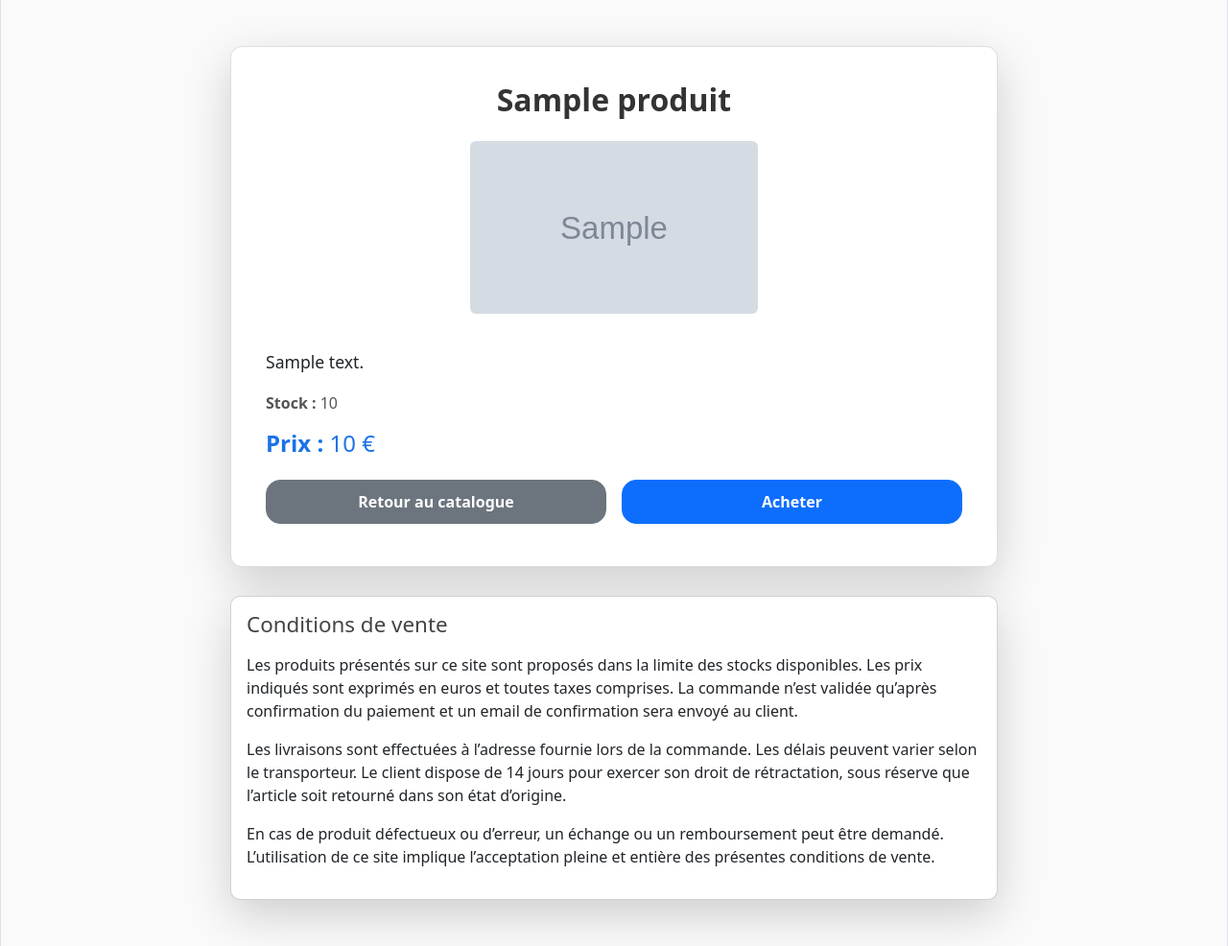
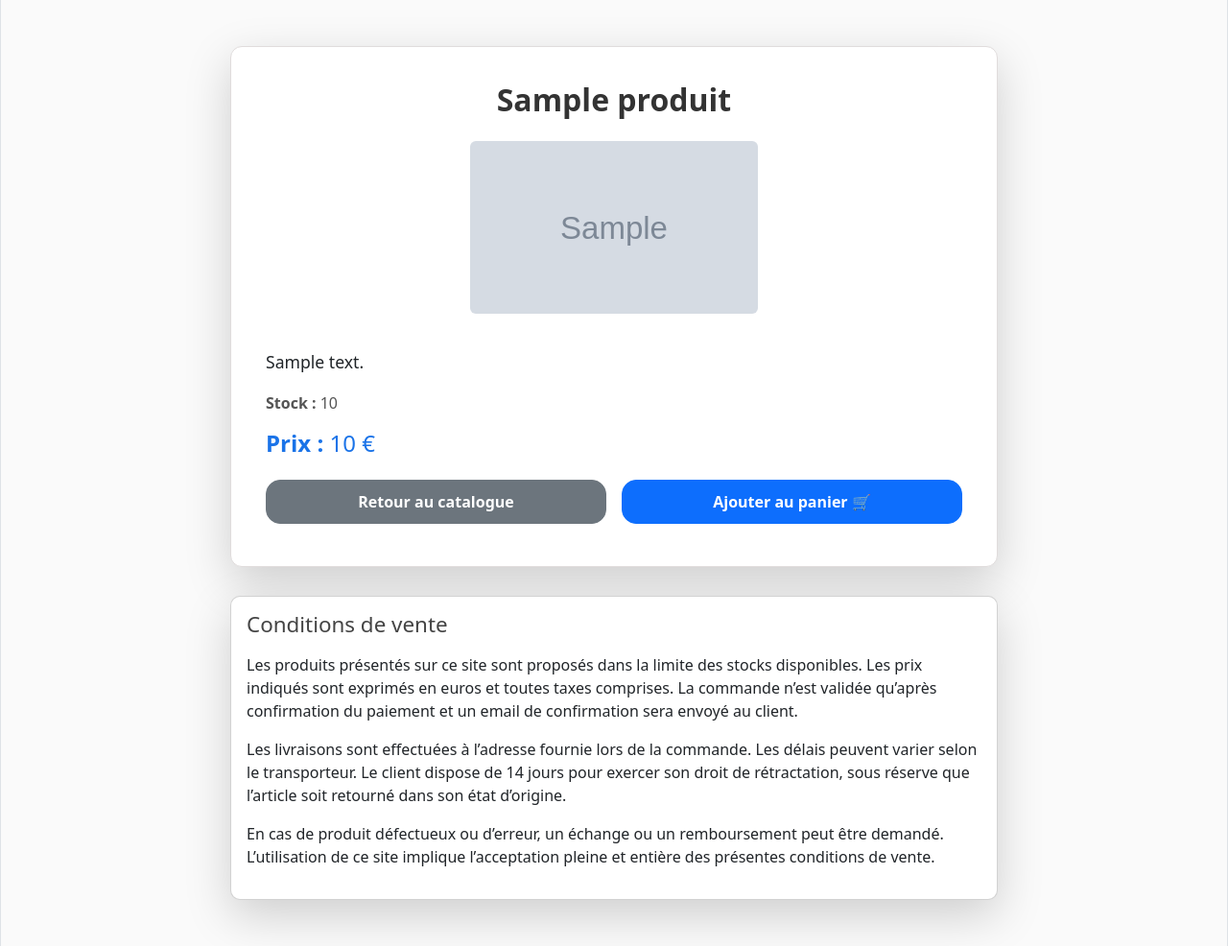
Before and after one commit to mathisklein33/Ecomerce, a PHP site: page /savouinos/?page=produits&idproduit=1 in a window 1280 px wide. Shown: the part 203-1189 px from the top of the page at 96% size. Run offline with PHP 8.4, Linux system fonts and the light colour scheme; tables that the repository leaves empty or names only in its code hold one stand-in row (values such as "Sample post"); grey boxes marked "Sample" are stand-in pictures.

Commit message:
correction panier

```diff
--- a/page/dettaille-produit.php
+++ b/page/dettaille-produit.php
@@ -31,7 +31,7 @@ $produit = mysqli_fetch_assoc($result);
                 </h2>
 
                 <div class="product-image-container text-center mb-4">
-                    <img src="../public/asset/img/<?= htmlspecialchars($produit['image']) ?>"
+                    <img src="<?= '/savouinos/public/asset/img/' . htmlspecialchars($produit['image']) ?>"
                          alt=""
                          class="product-image img-fluid rounded">
                 </div>
@@ -50,7 +50,9 @@ $produit = mysqli_fetch_assoc($result);
                     <a href="https://localhost/savouinos/?page=catalogue" class="btn btn-secondary w-50">
                         Retour au catalogue
                     </a>
-                    <a href="#" class="btn btn-primary w-50">Acheter</a>
+                    <a href="http://localhost/savouinos/public/includes/panier_add.php?id=<?= $produit['idproduit'] ?>" class="btn btn-primary w-50">
+                        Ajouter au panier 🛒
+                    </a>
                 </div>
 
             </div>
--- a/page/panier.php
+++ b/page/panier.php
@@ -106,7 +106,6 @@ if ($action && $id_produit !== null) {
                 <?php foreach ($panier as $id => $produit):
                     $lineTotal = $produit['prix'] * $produit['quantite'];
                     $subtotal += $lineTotal;
-                    echo $produit["image"];
                     ?>
                     <div class="cart-item d-flex align-items-center p-3 mb-4 shadow-sm rounded-4">
                         <img src="public/asset/img/<?= $produit['image'] ?>" class="item-img rounded">
```
